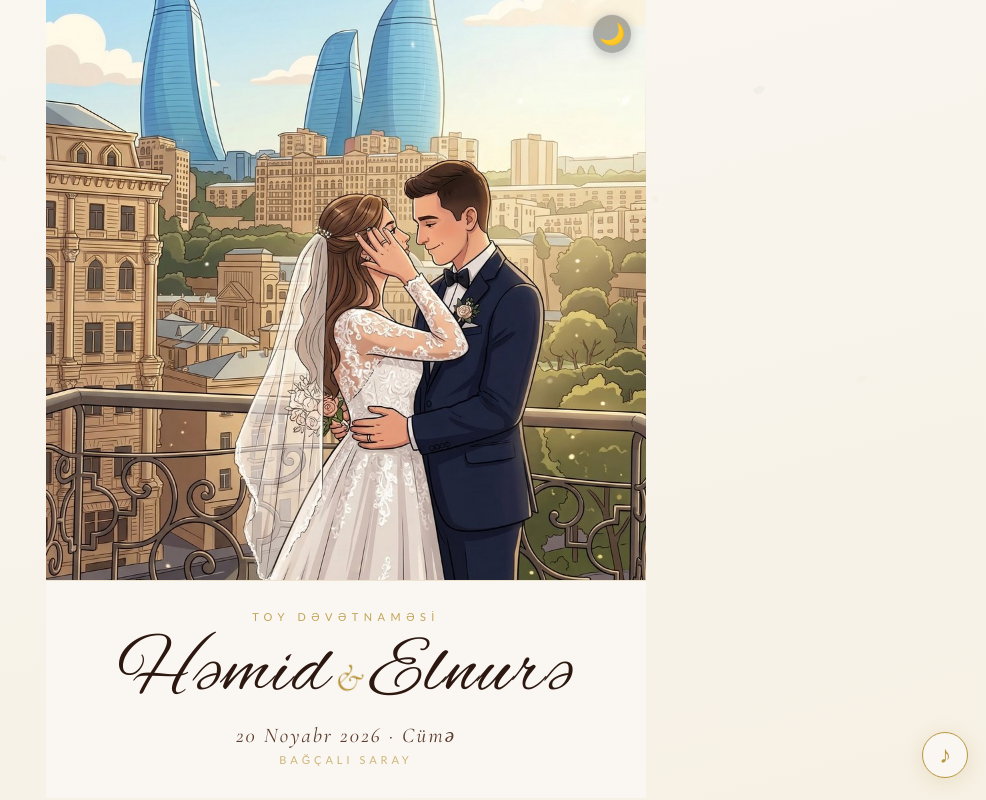
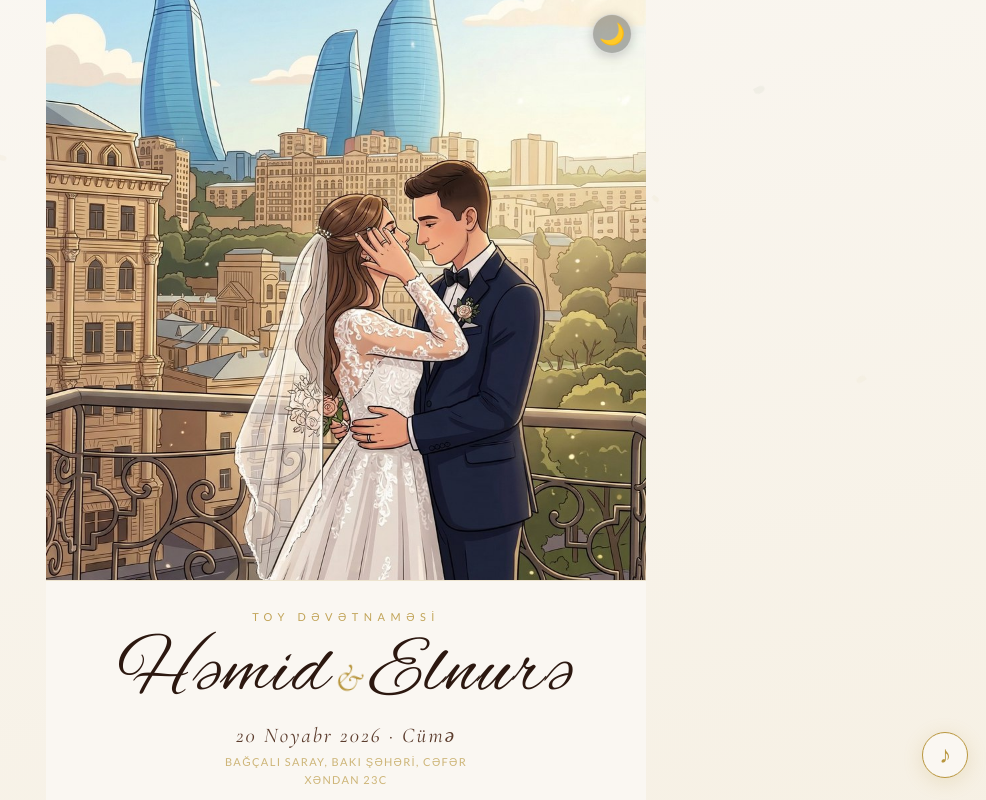
Before and after one commit to Fuadmikayilzade/hemid-elnure-devetname, a React (Create React App) app: page / in a window 1280 px wide. Shown: the top 800 px of the page, without its empty margins (294-1280 px from the left). Built offline with nearby package versions, Linux system fonts and the light colour scheme.

Commit message:
updates10

```diff
--- a/src/App.css
+++ b/src/App.css
@@ -178,8 +178,10 @@ body {
 }
 .cloud-venue {
   font-family: var(--fs); font-size: 11px;
-  letter-spacing: .35em; text-transform: uppercase;
+  letter-spacing: .12em; text-transform: uppercase;
   color: var(--gold); opacity: .68; margin-top: 5px;
+  max-width: 300px; margin-left: auto; margin-right: auto;
+  line-height: 1.6;
 }
 
 /* ── Ornament ─────────────────────────────────────────────────────────────────*/
@@ -250,7 +252,7 @@ body {
   max-width: 440px; margin: 0 auto 22px;
   border: 1px solid var(--border);
   overflow: hidden;
-  touch-action: pan-y;
+  touch-action: none;
 }
 .scratch-base-img {
   display: block; width: 100%;
@@ -278,7 +280,7 @@ body {
 .scratch-canvas {
   position: absolute; top: 0; left: 0; width: 100%; height: 100%;
   cursor: crosshair;
-  touch-action: pan-y;
+  touch-action: none;
 }
 
 .couple-section { text-align: center; }
--- a/src/App.js
+++ b/src/App.js
@@ -366,7 +366,7 @@ export default function App() {
                   <span>Elnurə</span>
                 </h1>
                 <div className="cloud-date">20 Noyabr 2026 · Cümə</div>
-                <div className="cloud-venue">Bağçalı Saray</div>
+                <div className="cloud-venue">Bağçalı Saray, Bakı şəhəri, Cəfər Xəndan 23C</div>
               </div>
             </div>
           </section>
```
Also changed, not shown: public/dresscode.png, public/dresscode2.png (added).
